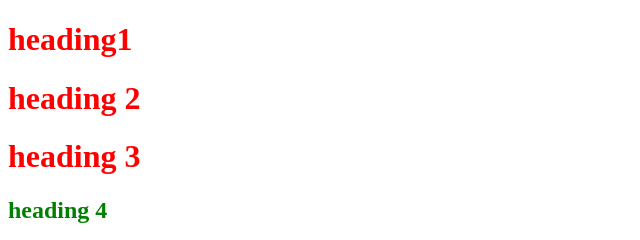
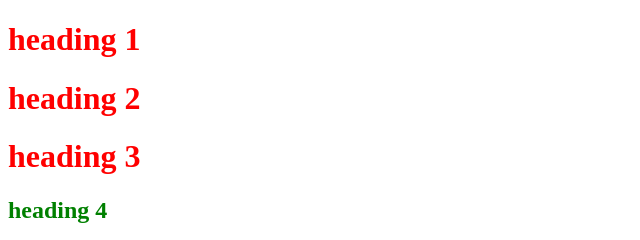
Before and after one commit to sainiii740/learn-git-1, a plain HTML site: page index.html in a window 1280 px wide. Shown: the top 240 px of the page, 0-640 px from the left. Drawn offline with Linux system fonts and the light colour scheme.

Commit message:
htmlintro

```diff
--- a/index.html
+++ b/index.html
@@ -8,7 +8,7 @@
     <link rel="stylesheet" href="style.css">
 </head>
 <body>
-    <h1>heading1</h1>
+    <h1>heading 1</h1>
     <h1>heading 2</h1>
     <h1>heading 3</h1>
     <h2>heading 4</h2>
```
